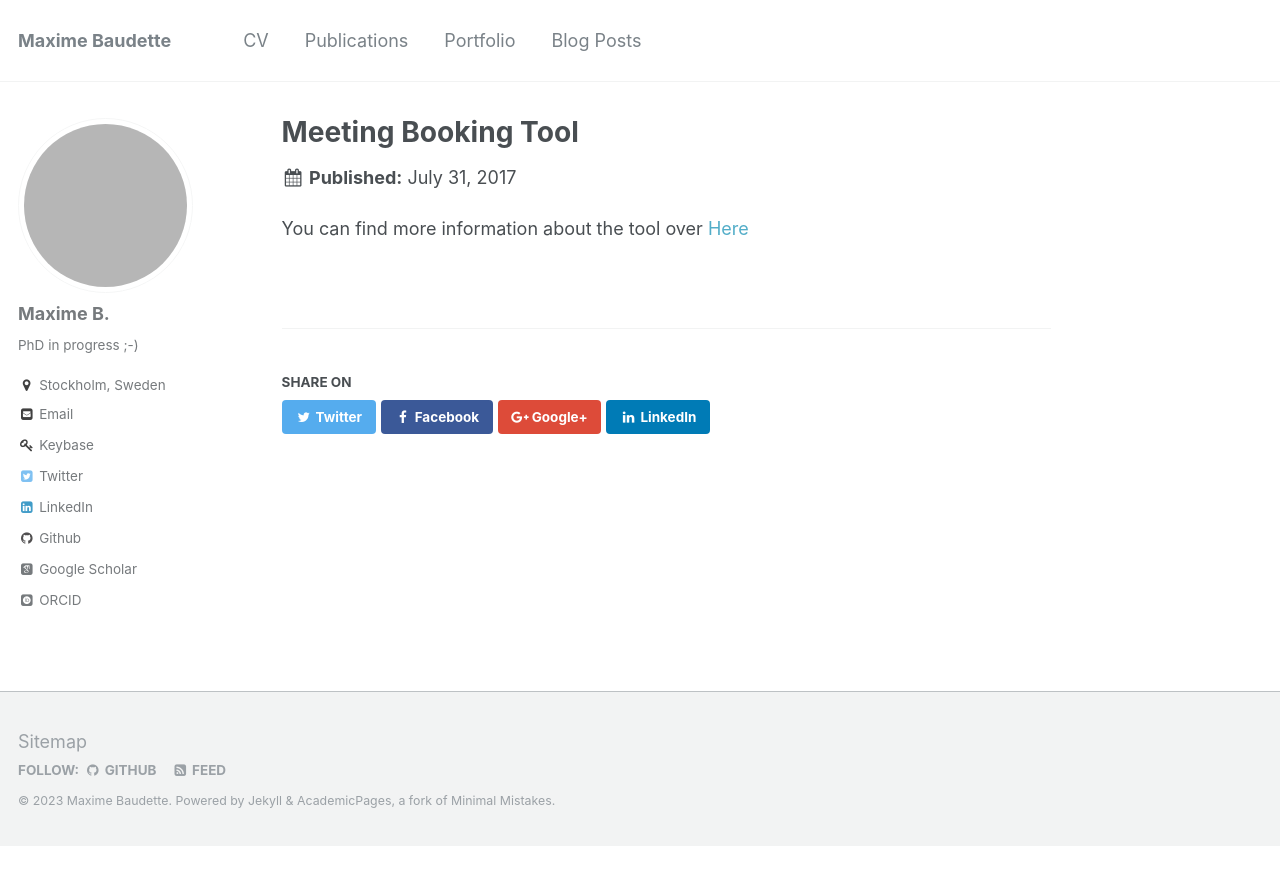
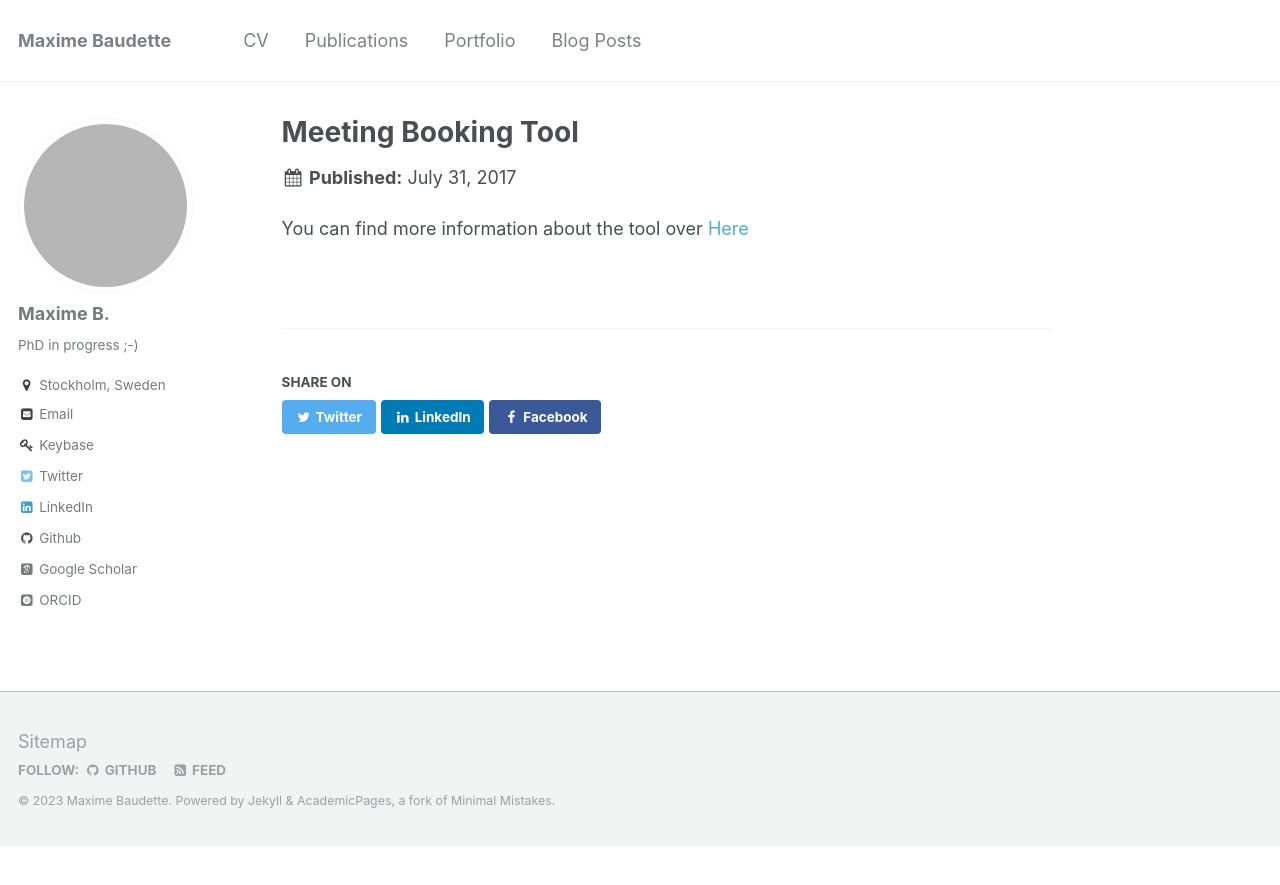
Before and after one commit to MaximeBaudette/MaximeBaudette.github.io, a Jekyll site: the page built from _portfolio/portfolio-1.md, in a window 1280 px wide. Shown: the top 885 px of the page. Built offline with Jekyll 4.4.1, drawn with Linux system fonts in a browser that asks for light colours; some web fonts are replaced; grey boxes are pictures that could not be loaded.

Commit message:
Changed socials

```diff
--- a/_includes/social-share.html
+++ b/_includes/social-share.html
@@ -4,12 +4,10 @@
   {% if site.data.ui-text[site.locale].share_on_label %}
     <h4 class="page__share-title">{{ site.data.ui-text[site.locale].share_on_label | default: "Share on" }}</h4>
   {% endif %}
+  <a href="https://twitter.com/intent/tweet?text={{ base_path }}{{ page.url }}" class="btn btn--twitter" title="{{ site.data.ui-text[site.locale].share_on_label | default: 'Share on' }} Twitter"><i class="fa fa-fw fa-twitter" aria-hidden="true"></i><span> Twitter</span></a>
 
-  <a href="https://twitter.com/intent/tweet?text={{ base_path }}{{ page.url }}" class="btn btn--twitter" title="{{ site.data.ui-text[site.locale].share_on_label | default: 'Share on' }} Twitter"><i class="fa fa-fw fa-twitter" aria-hidden="true"></i><span> Twitter</span></a>
+  <a href="https://www.linkedin.com/shareArticle?mini=true&url={{ base_path }}{{ page.url }}" class="btn btn--linkedin" title="{{ site.data.ui-text[site.locale].share_on_label | default: 'Share on' }} LinkedIn"><i class="fa fa-fw fa-linkedin" aria-hidden="true"></i><span> LinkedIn</span></a>
 
   <a href="https://www.facebook.com/sharer/sharer.php?u={{ base_path }}{{ page.url }}" class="btn btn--facebook" title="{{ site.data.ui-text[site.locale].share_on_label | default: 'Share on' }} Facebook"><i class="fa fa-fw fa-facebook" aria-hidden="true"></i><span> Facebook</span></a>
 
-  <a href="https://plus.google.com/share?url={{ base_path }}{{ page.url }}" class="btn btn--google-plus" title="{{ site.data.ui-text[site.locale].share_on_label | default: 'Share on' }} Google Plus"><i class="fa fa-fw fa-google-plus" aria-hidden="true"></i><span> Google+</span></a>
-
-  <a href="https://www.linkedin.com/shareArticle?mini=true&url={{ base_path }}{{ page.url }}" class="btn btn--linkedin" title="{{ site.data.ui-text[site.locale].share_on_label | default: 'Share on' }} LinkedIn"><i class="fa fa-fw fa-linkedin" aria-hidden="true"></i><span> LinkedIn</span></a>
 </section>
```
